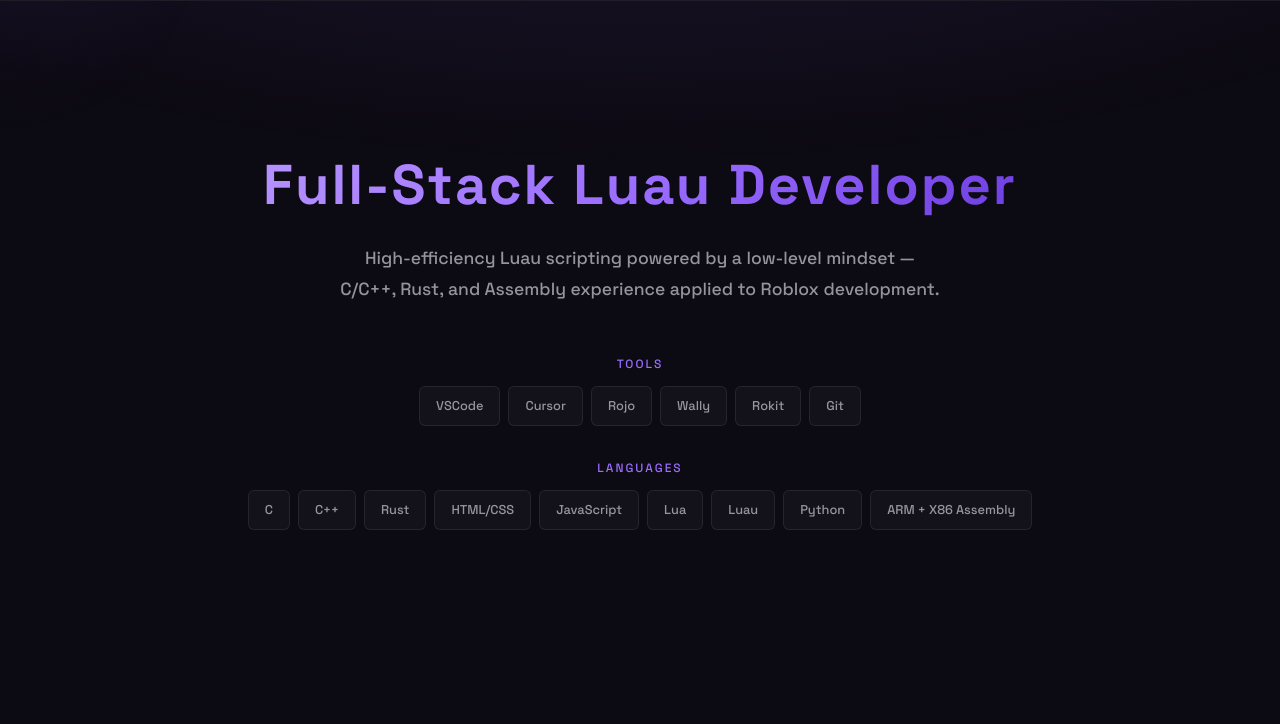
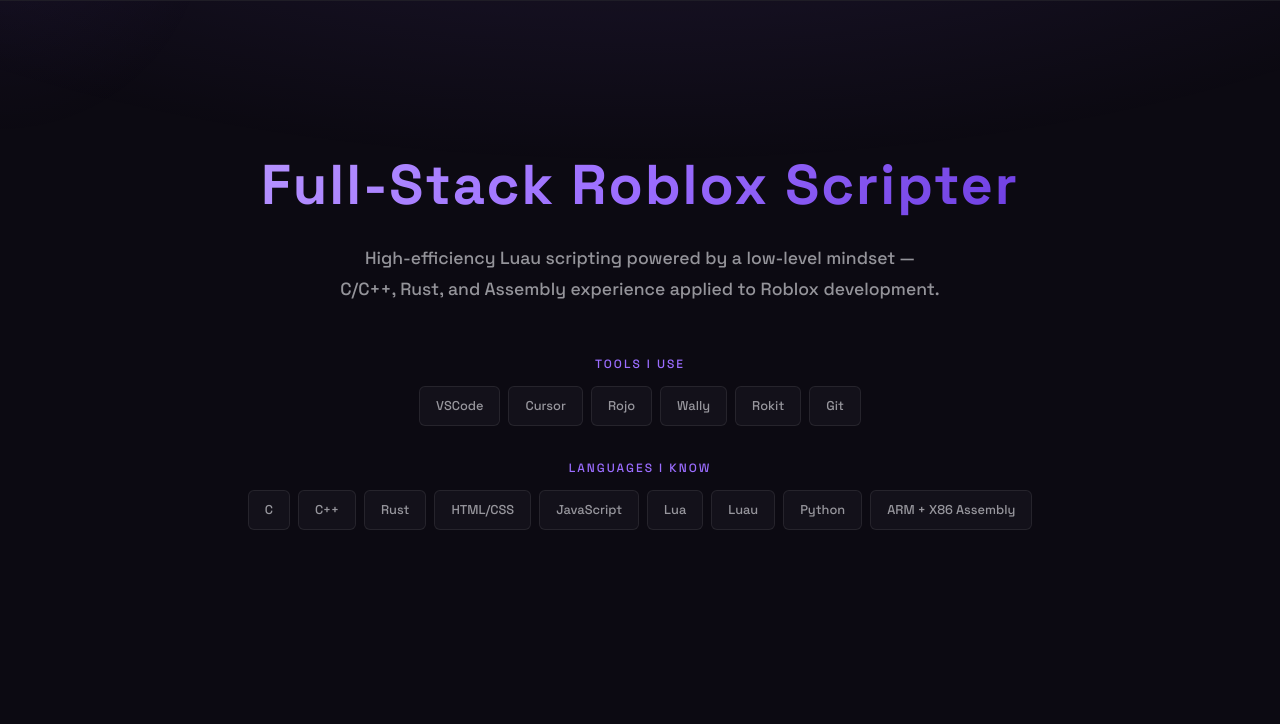
Before and after one commit to Elentium/ElitePortfolio, a plain HTML site: page index.html in a window 1280 px wide. Shown: the part 76-800 px from the top of the page. Drawn offline with Linux system fonts and the light colour scheme.

Commit message:
Added favicon + small text changes

```diff
--- a/index.html
+++ b/index.html
@@ -3,7 +3,8 @@
 <head>
     <meta charset="UTF-8">
     <meta name="viewport" content="width=device-width, initial-scale=1.0">
-    <title>ELITE | Full-Stack Luau Developer</title>
+    <title>Elite | Roblox Scripter</title>
+    <link rel="shortcut icon" type="image/svg+xml" href="/Media/favicon.svg">
     <link rel="stylesheet" href="style.css">
     <link href="https://fonts.googleapis.com/css2?family=Space+Grotesk:wght@300;500;700&display=swap" rel="stylesheet">
 </head>
@@ -59,16 +60,16 @@
 
     <header>
         <div class="hero">
-            <h2>Full-Stack Luau Developer</h2>
+            <h2>Full-Stack Roblox Scripter</h2>
             <p class="tagline">High-efficiency Luau scripting powered by a low-level mindset — C/C++, Rust, and Assembly experience applied to Roblox development.</p>
 
             <div class="skills-wrapper">
                 <div class="skill-group">
-                    <span class="skill-label">Tools</span>
+                    <span class="skill-label">Tools i use</span>
                     <div id="tools-container" class="tech-stack"></div>
                 </div>
                 <div class="skill-group">
-                    <span class="skill-label">Languages</span>
+                    <span class="skill-label">Languages i know</span>
                     <div id="languages-container" class="tech-stack"></div>
                 </div>
             </div>
```
Also changed, not shown: Media/favicon.svg (added).
